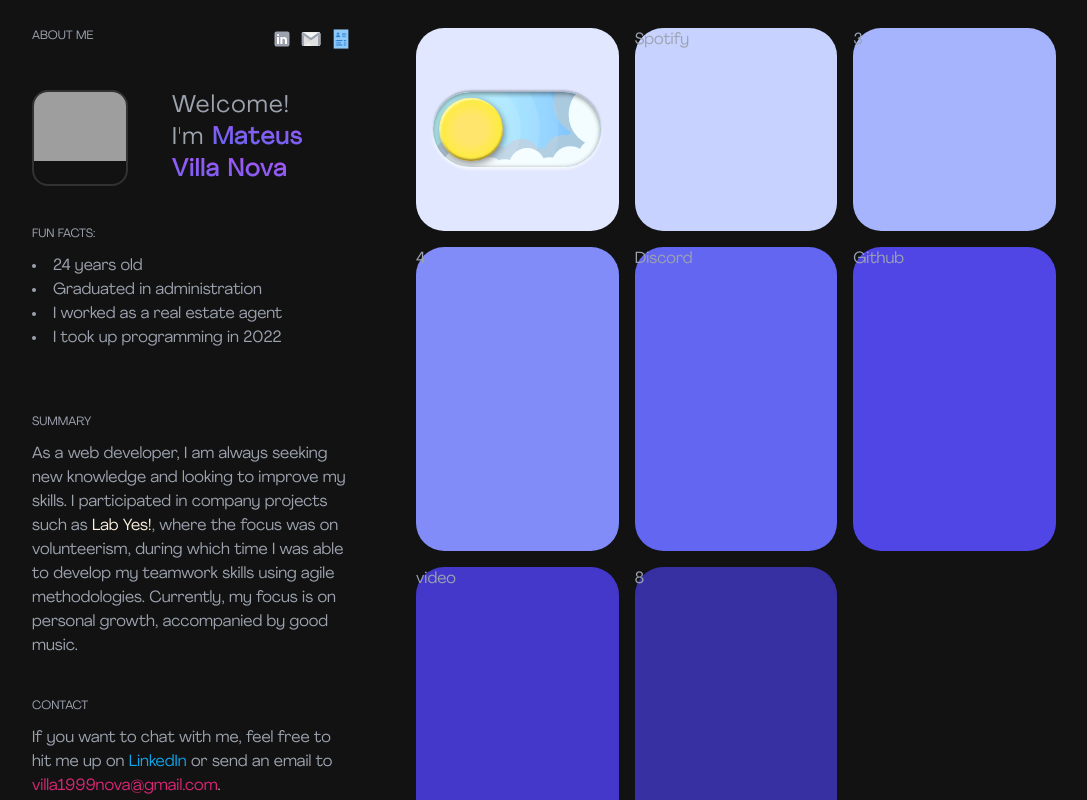
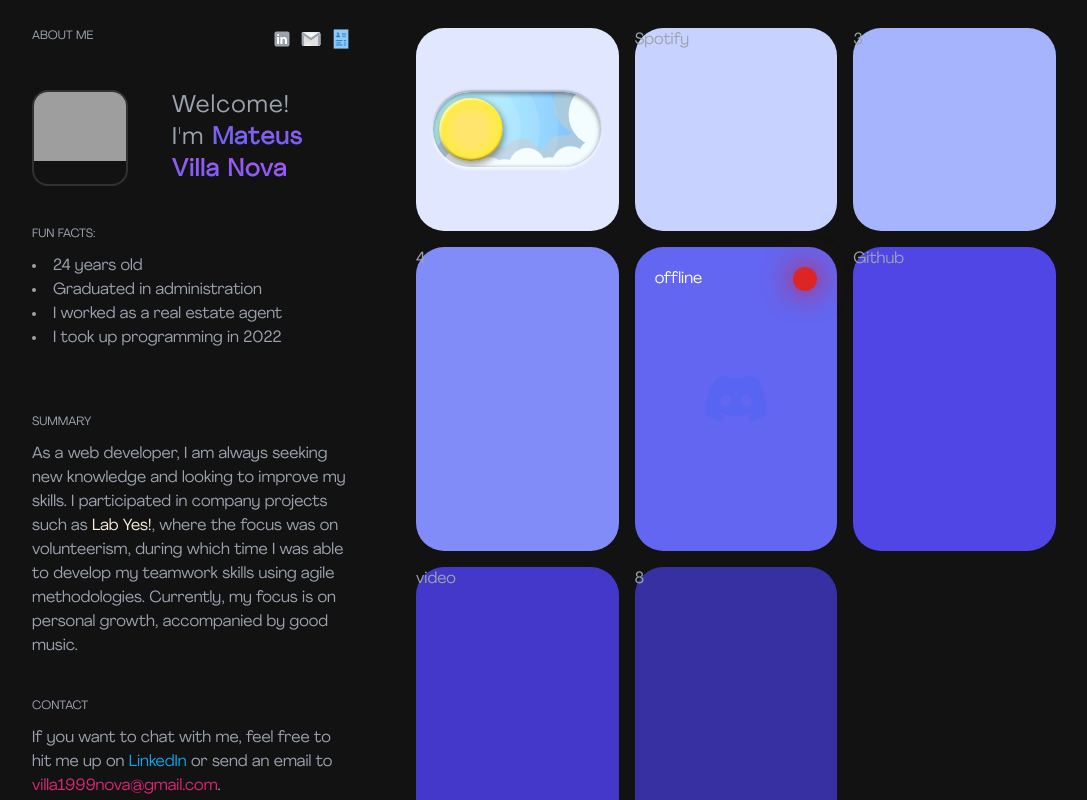
Before and after one commit to Villa-Nova/My_App, a Next.js app: page / in a window 1280 px wide. Shown: the whole page, without its empty margins (96-1183 px from the left). Built offline with nearby package versions, Linux system fonts and the light colour scheme; no server answers; grey boxes are pictures that could not be loaded; what @savvywombat/tailwindcss-grid-areas would draw is missing.

Commit message:
fix/MVN-035: Discord Status Redesigned

```diff
--- a/src/app/components/GridLayout/index.tsx
+++ b/src/app/components/GridLayout/index.tsx
@@ -1,10 +1,11 @@
+import { DiscordStatus } from '@/components/DiscordStatus'
 import { Switcher } from '@/components/Switcher'
 
 export function GridLayout() {
   return (
     <aside className="flex-[2] px-8 py-7 max-h-dvh xl:overflow-y-scroll">
       <div className="grid gap-4 rounded_border grid-areas-nano-layout grid-cols-nano-layout grid-rows-nano-layout sm:grid-cols-sm-layout sm:grid-areas-sm-layout md:grid-areas-md-layout md:grid-cols-md-layout xl:grid-rows-xl-layout">
-        <div className="bg-indigo-100 dark:bg-rose-400 aspect-square w-full h-full grid-in-A flex justify-center items-center">
+        <div className="bg-indigo-100 aspect-square w-full h-full grid-in-A flex justify-center items-center">
           <Switcher />
         </div>
         <div className="bg-indigo-200 aspect-[16/5] w-full h-full grid-in-B">
@@ -16,8 +17,8 @@ export function GridLayout() {
         <div className="bg-indigo-400 aspect-[2/3] w-full h-full grid-in-D">
           4
         </div>
-        <div className="bg-indigo-500 aspect-square w-full h-full grid-in-E">
-          Discord
+        <div className="bg-indigo-500 aspect-square w-full h-full grid-in-E relative">
+          <DiscordStatus />
         </div>
         <div className="bg-indigo-600 aspect-square w-full h-full grid-in-F">
           Github
--- a/src/components/DiscordStatus/index.tsx
+++ b/src/components/DiscordStatus/index.tsx
@@ -29,16 +29,16 @@ export function DiscordStatus() {
     return clearIntervalId
   }, [])
 
-  const [mode, borderClass, shadow] = useMemo(() => {
+  const [mode, bgClass, shadow] = useMemo(() => {
     if (!status) return ['loading', 'bg-gray-400']
     switch (status) {
       case 'idle':
-        return ['idle', 'border-[#EFDC02]', 'status_discord_shadow_idle']
+        return ['idle', 'bg-[#EFDC02]', 'status_discord_shadow_idle']
       case 'dnd':
       case 'online':
-        return ['online', 'border-green-500', 'status_discord_shadow_on']
+        return ['online', 'bg-green-500', 'status_discord_shadow_on']
       case 'offline':
-        return ['offline', 'border-red-100', 'status_discord_shadow_off']
+        return ['offline', 'bg-red-600', 'status_discord_shadow_off']
     }
   }, [status])
 
@@ -46,11 +46,12 @@ export function DiscordStatus() {
     <div className="size-full grid place-items-center">
       <span className="text-white absolute top-5 left-5">{mode}</span>
       <div
-        className={`grid place-items-center size-1/2 rounded-full border-4 ${borderClass} ${shadow}`}
-      >
+        className={`size-6 rounded-full absolute top-5 right-5 ${bgClass} ${shadow}`}
+      ></div>
+
       <svg
-          width="40%"
-          height="40%"
+        width="30%"
+        height="30%"
         viewBox="0 -28.5 256 256"
         version="1.1"
         xmlns="http://www.w3.org/2000/svg"
@@ -66,6 +67,5 @@ export function DiscordStatus() {
         </g>
       </svg>
     </div>
-    </div>
   )
 }
```
Lines whose indentation alone changed are shown as unchanged.
